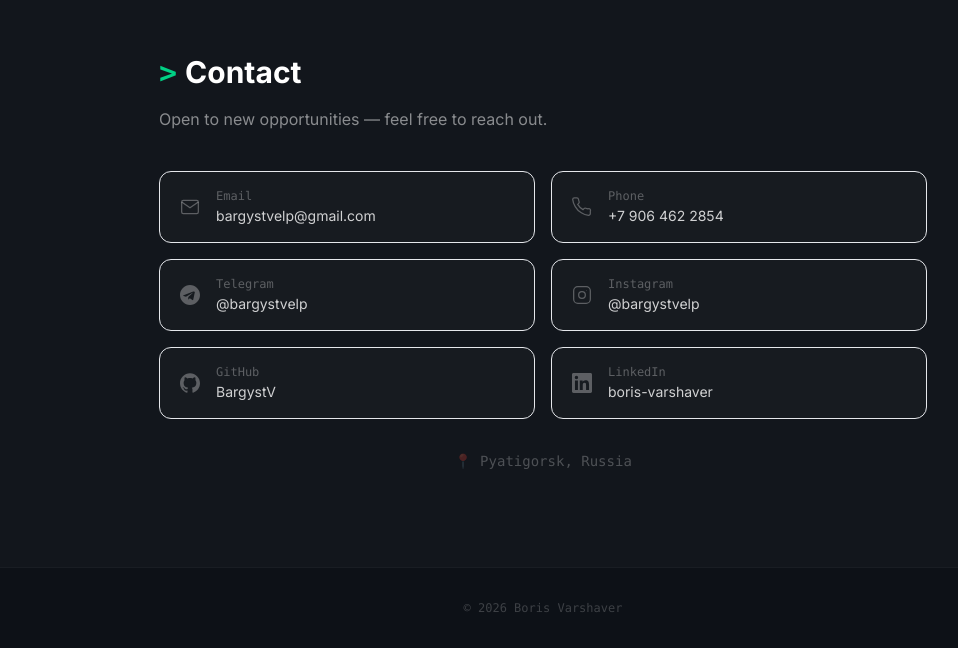
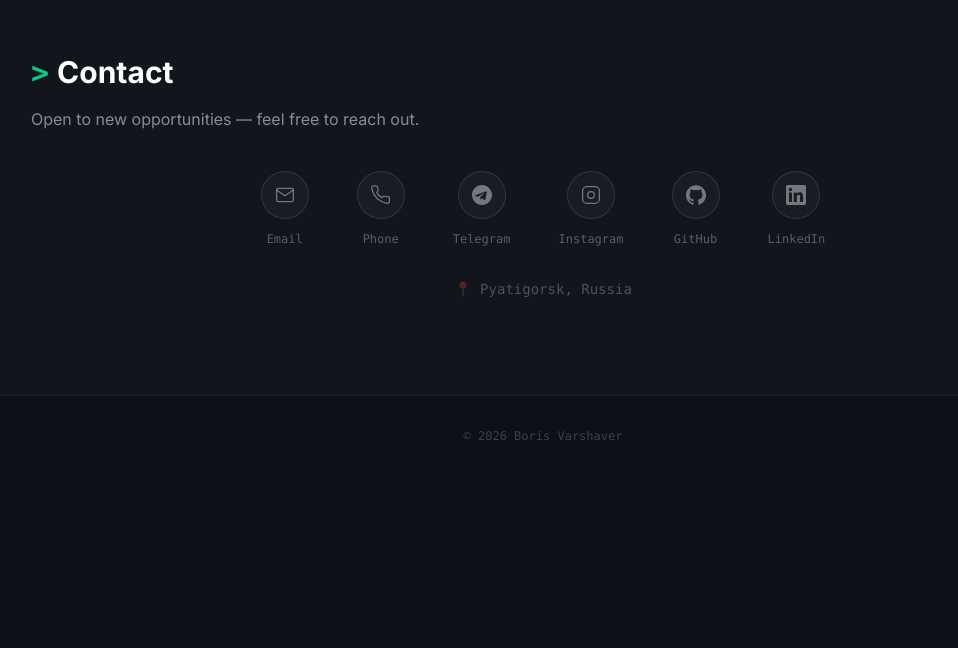
Before and after one commit to BargystV/portfolio, a Next.js app: page / in a window 1280 px wide. Shown: the part 4996-5644 px from the top of the page, without its empty margins (97-1055 px from the left). After the commit the page ends 5472 px from the top, so only its background shows below. Built offline with nearby package versions, Linux system fonts and the light colour scheme; no server answers.

Commit message:
Redesign contacts as icon row with hover effects
Co-Authored-By: Claude Sonnet 4.6 <noreply@anthropic.com>

```diff
--- a/components/Contact.tsx
+++ b/components/Contact.tsx
@@ -59,7 +59,7 @@ export default function Contact() {
 
   return (
     <section id="contact" className="py-24 px-4 bg-white/[0.02]">
-      <div className="max-w-3xl mx-auto">
+      <div className="max-w-5xl mx-auto">
         {/* Заголовок секции с анимацией появления при скролле */}
         <motion.h2
           initial={{ opacity: 0, y: 20 }}
@@ -83,32 +83,30 @@ export default function Contact() {
           {t('contact_subtitle')}
         </motion.p>
 
-        {/* Сетка карточек с контактами */}
-        <div className="grid sm:grid-cols-2 gap-4">
+        {/* Горизонтальный ряд иконок контактов */}
+        <div className="flex flex-wrap justify-center gap-8 sm:gap-12">
           {contactLinks.map((link, i) => (
-            // Карточка-ссылка появляется снизу с задержкой i * 0.08с
+            // Иконка появляется снизу с задержкой i * 0.08с
             <motion.a
               key={link.label}
               href={link.href}
-              // Внешние ссылки открываем в новой вкладке
               target={link.href.startsWith('http') ? '_blank' : undefined}
               rel={link.href.startsWith('http') ? 'noopener noreferrer' : undefined}
               initial={{ opacity: 0, y: 16 }}
               whileInView={{ opacity: 1, y: 0 }}
               viewport={{ once: true }}
               transition={{ duration: 0.4, delay: i * 0.08 }}
-              className="flex items-center gap-4 rounded-xl border border-white/8 bg-white/[0.02] px-5 py-4 hover:border-[#00d084]/30 hover:bg-[#00d084]/5 transition-all duration-200 group"
+              whileHover={{ y: -4, transition: { duration: 0.15 } }}
+              className="flex flex-col items-center gap-3 group"
             >
-              {/* Иконка контакта — меняет цвет при наведении */}
-              <span className="text-white/30 group-hover:text-[#00d084] transition-colors duration-200">
+              {/* Круглая иконка с hover-подсветкой */}
+              <span className="flex items-center justify-center w-12 h-12 rounded-full border border-white/10 bg-white/[0.03] text-white/40 group-hover:text-[#00d084] group-hover:border-[#00d084]/40 group-hover:bg-[#00d084]/5 transition-all duration-200">
                 {link.icon}
               </span>
-              <div>
-                {/* Метка типа контакта (Email, Telegram и т.д.) */}
-                <p className="text-xs text-white/30 font-mono mb-0.5">{link.label}</p>
-                {/* Отображаемое значение (адрес, ник, номер) */}
-                <p className="text-white/80 text-sm">{link.value}</p>
-              </div>
+              {/* Подпись под иконкой */}
+              <span className="text-xs font-mono text-white/30 group-hover:text-white/60 transition-colors duration-200">
+                {link.label}
+              </span>
             </motion.a>
           ))}
         </div>
```
